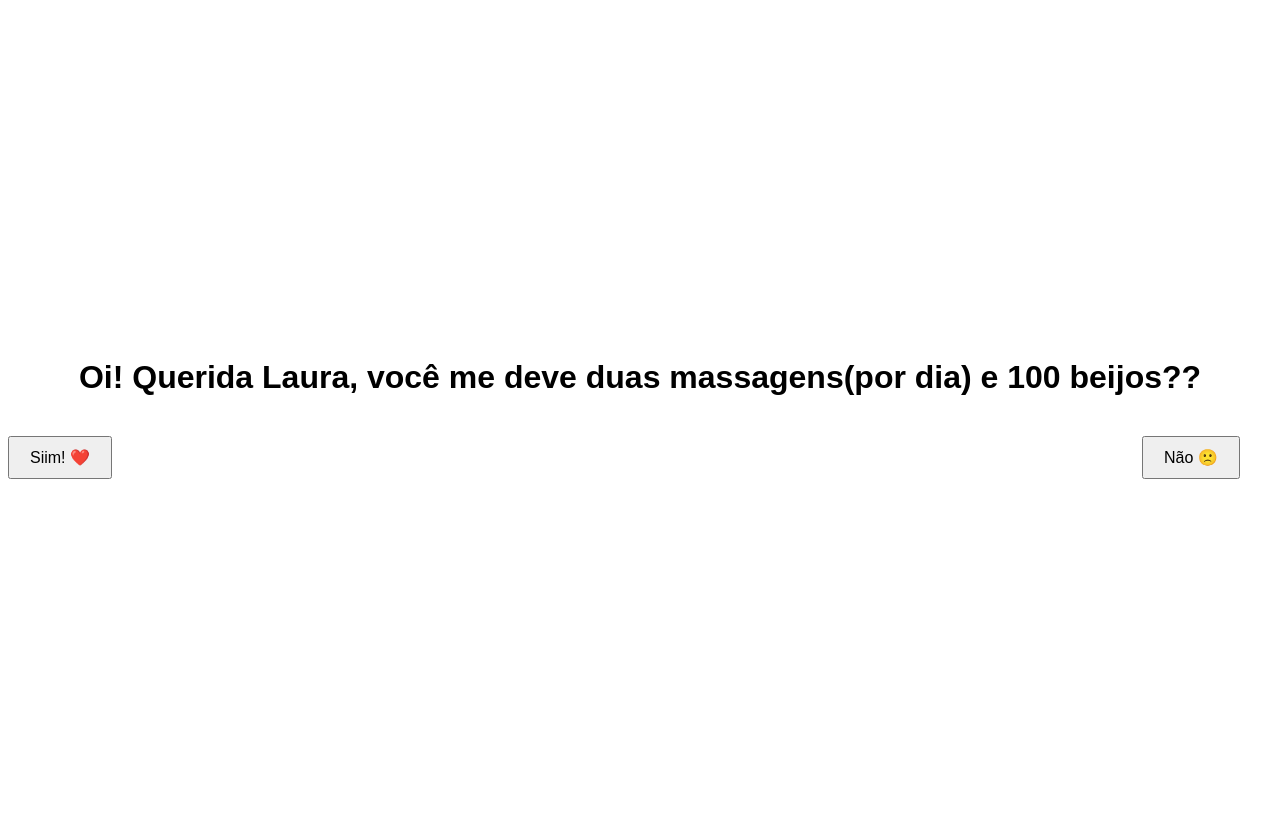
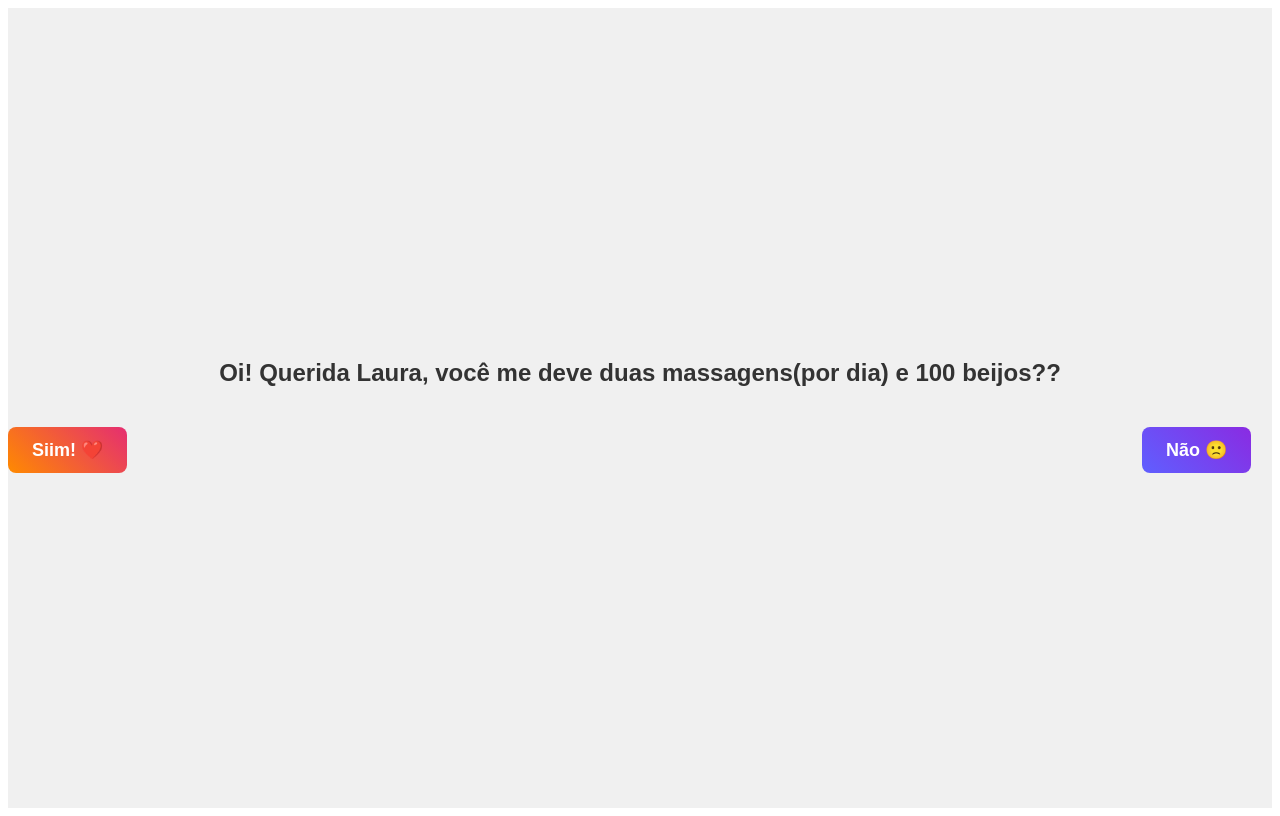
Before and after one commit to marc-alves/tabnews-clone, a Next.js app: page / in a window 1280 px wide. Shown: the top 816 px of the page. Built offline with nearby package versions, Linux system fonts and the light colour scheme.

Commit message:
css alterado

```diff
--- a/pages/index.js
+++ b/pages/index.js
@@ -43,32 +43,61 @@ function Home() {
       alignItems: 'center',
       justifyContent: 'center',
       height: '100vh',
-      fontFamily: 'Arial, sans-serif'
+      fontFamily: 'Arial, sans-serif',
+      backgroundColor: '#f0f0f0', // Fundo mais suave
+      margin: 0,
     }}>
-      <h1 style={{ marginBottom: '40px' }}>Oi! Querida Laura, você me deve duas massagens(por dia) e 100 beijos??</h1>
+      <h1 style={{
+        marginBottom: '40px',
+        color: '#333',
+        fontSize: '24px',
+        textAlign: 'center',
+      }}>
+        Oi! Querida Laura, você me deve duas massagens(por dia) e 100 beijos??
+      </h1>
 
       <div style={{
         width: '100%',
         display: 'flex',
         justifyContent: 'space-between',
         padding: '0 50px',
-        position: 'relative'
+        position: 'relative',
       }}>
         <button
-        onClick={() => alert("Parabéeens gatinha❤️, você pode pagar o mais rápido possível!")}
-        style={{ padding: '10px 20px', fontSize: '16px' }}>
+          onClick={() => alert("Parabéeens gatinha❤️, você pode pagar o mais rápido possível!")}
+          style={{
+            padding: '12px 24px',
+            fontSize: '18px',
+            fontWeight: 'bold',
+            borderRadius: '8px',
+            border: 'none',
+            cursor: 'pointer',
+            background: 'linear-gradient(45deg, #ff8a00, #e52e71)',
+            color: 'white',
+            transition: 'all 0.3s ease',
+          }}
+          onMouseOver={(e) => e.target.style.transform = 'scale(1.1)'}
+          onMouseOut={(e) => e.target.style.transform = 'scale(1)'}>
           Siim! ❤️
         </button>
+
         <button
           id="botao-fugitivo"
           style={{
-            padding: '10px 20px',
-            fontSize: '16px',
+            padding: '12px 24px',
+            fontSize: '18px',
+            fontWeight: 'bold',
+            borderRadius: '8px',
+            border: 'none',
+            cursor: 'pointer',
+            background: 'linear-gradient(45deg, #5f5fff, #8a2be2)',
+            color: 'white',
             position: 'absolute',
-            cursor: 'pointer',
-            left: 'calc(100% - 180px)', // Ajuste para ficar à direita
+            left: 'calc(100% - 180px)', // Ajuste para o botão começar à direita
+            transition: 'all 0.3s ease',
           }}
-        >
+          onMouseOver={(e) => e.target.style.transform = 'scale(1.1)'}
+          onMouseOut={(e) => e.target.style.transform = 'scale(1)'}>
           Não 🙁
         </button>
       </div>
```
